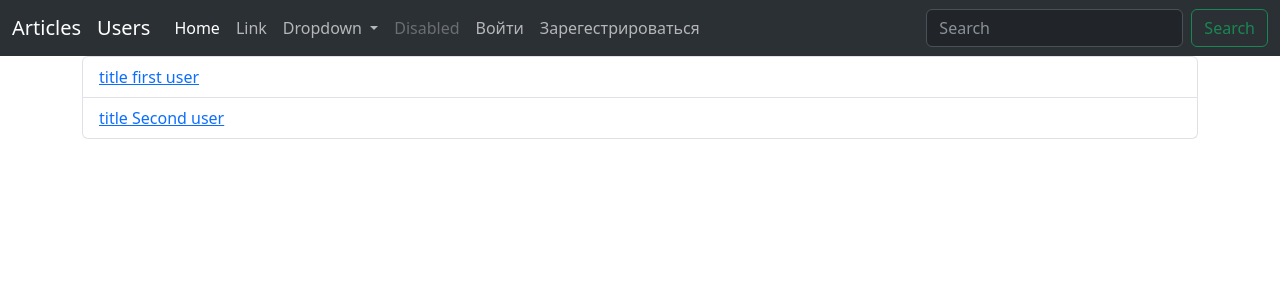
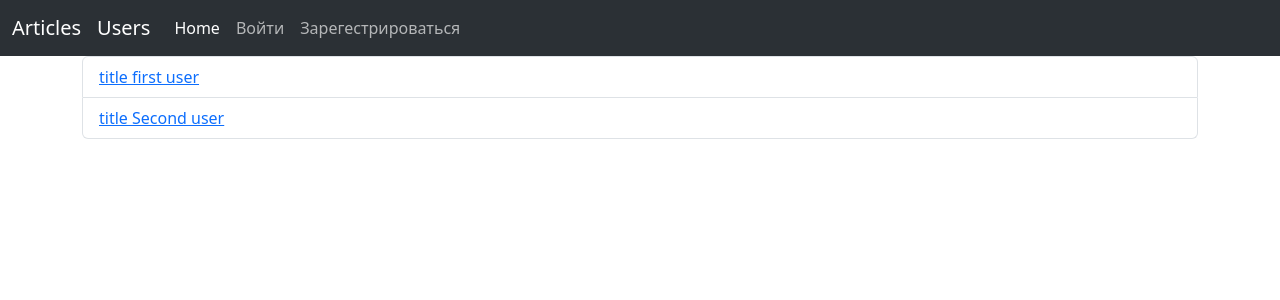
Before and after one commit to GAS53/flask_dz, a Flask app: page /user/ in a window 1280 px wide. Shown: the top 300 px of the page. Run offline with Flask 3, Linux system fonts and the light colour scheme; parts of the project's set-up code (start-up, migrations or seed data) failed here and were passed over; some libraries are stand-ins or nearby versions.

Commit message:
dz10 update

```diff
--- a/project/templates/base.html
+++ b/project/templates/base.html
@@ -22,23 +22,6 @@
               <li class="nav-item">
                 <a class="nav-link active" aria-current="page" href="/">Home</a>
               </li>
-              <li class="nav-item">
-                <a class="nav-link" href="#">Link</a>
-              </li>
-              <li class="nav-item dropdown">
-                <a class="nav-link dropdown-toggle" href="#" role="button" data-bs-toggle="dropdown" aria-expanded="false">
-                  Dropdown
-                </a>
-                <ul class="dropdown-menu">
-                  <li><a class="dropdown-item" href="#">Action</a></li>
-                  <li><a class="dropdown-item" href="#">Another action</a></li>
-                  <li><hr class="dropdown-divider"></li>
-                  <li><a class="dropdown-item" href="#">Something else here</a></li>
-                </ul>
-              </li>
-              <li class="nav-item">
-                <a class="nav-link disabled">Disabled</a>
-              </li>
               {% if current_user.is_authenticated %}
               <li class="nav-item">
               <p>вы вошли как {{ current_user.login }}
@@ -55,11 +38,6 @@
             </li>
             {% endif %}
             </ul>
-
-            <form class="d-flex" role="search">
-              <input class="form-control me-2" type="search" placeholder="Search" aria-label="Search">
-              <button class="btn btn-outline-success" type="submit">Search</button>
-            </form>
           </div>
         </div>
       </nav>
--- a/project/templates/user/list.html
+++ b/project/templates/user/list.html
@@ -8,7 +8,7 @@
   <ul class="list-group">
     {% for user in users %}
       <li class="list-group-item">
-        <a href={{ url_for('user.user_one', pk=loop.index0 ) }}>
+        <a href={{ url_for('users.user_one', pk=loop.index0 ) }}>
         {{ user.title }}</a></li>
     {% endfor %}
 
--- a/project/user/autor.py
+++ b/project/user/autor.py
@@ -6,6 +6,8 @@ from flask_apispec import marshal_with
 from schemas.Autors import AuthorSchema
 
 from models.article import Article
+from combojsonapi.event.resource import EventsResource
+
 
 authors = Blueprint("authors", __name__)
 
```
Also changed, not shown: project/app.py (+4 -4 lines).
